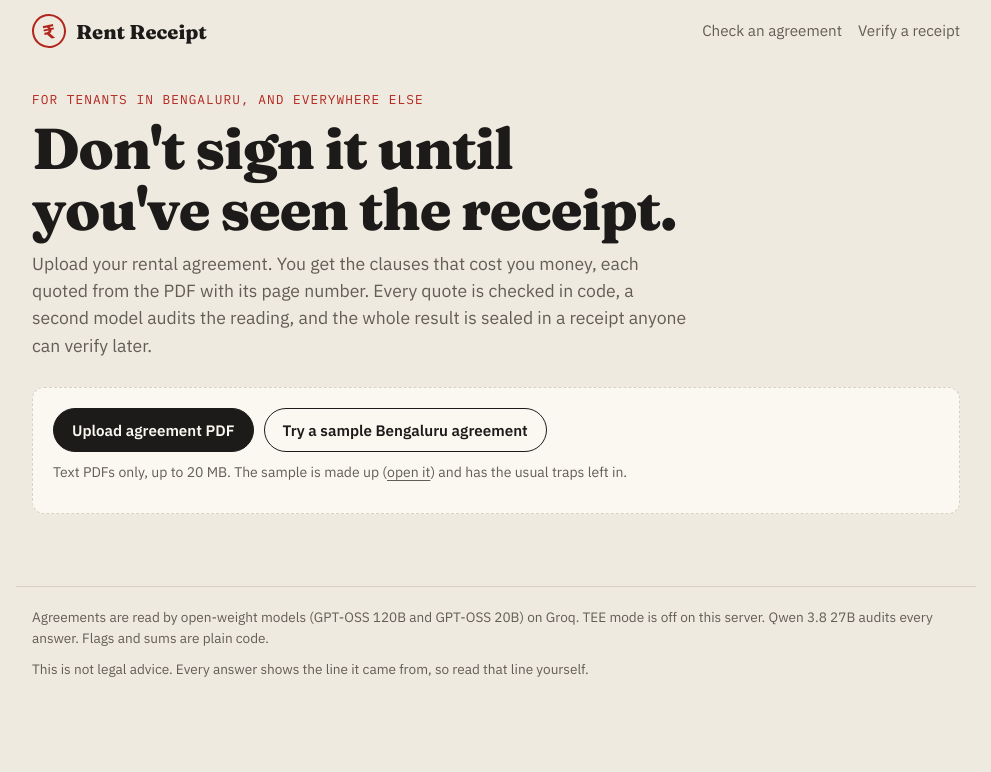
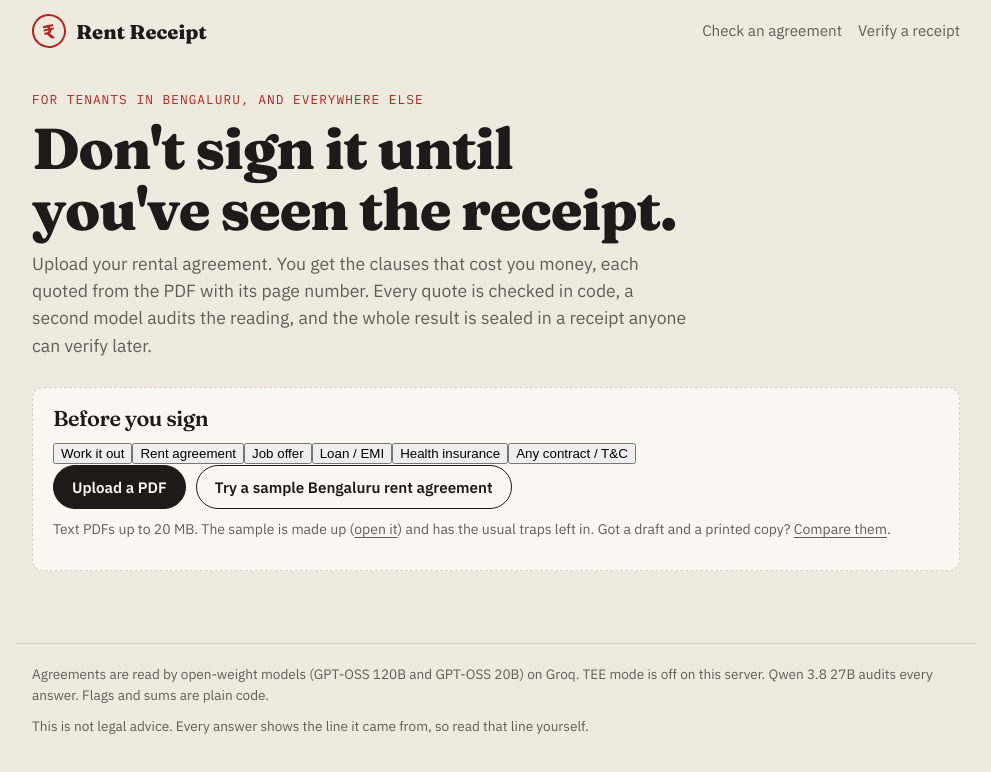
Before and after one commit to abjt01/fineprint, a Next.js app: page / in a window 1280 px wide. Shown: the top 772 px of the page, without its empty margins (144-1135 px from the left). Built offline with nearby package versions, Linux system fonts and the light colour scheme.

Commit message:
review: pick the kind of document, summary tiles from the pack

```diff
--- a/app/api/check/route.js
+++ b/app/api/check/route.js
@@ -12,7 +12,7 @@ const SAMPLE = "bengaluru-rent-agreement.pdf";
 export const POST = route(async (req) => {
   rateLimit(req, "check", 12, 10 * 60_000);
   const form = await req.formData().catch(() => {
-    throw new HttpError(400, "Send the agreement as a PDF file.");
+    throw new HttpError(400, "Send the document as a PDF file.");
   });
   let bytes;
   let name;
@@ -21,10 +21,11 @@ export const POST = route(async (req) => {
     name = SAMPLE;
   } else {
     const file = form.get("file");
-    if (!file || typeof file === "string") throw new HttpError(400, "Choose the agreement PDF first.");
+    if (!file || typeof file === "string") throw new HttpError(400, "Choose the PDF first.");
     if (file.size > MAX_PDF_BYTES) throw new HttpError(413, "That PDF is bigger than 20 MB.");
     bytes = Buffer.from(await file.arrayBuffer());
     name = String(file.name || "agreement.pdf").slice(0, 120);
   }
-  return Response.json(await analyse(bytes, name));
+  const pack = typeof form.get("pack") === "string" ? form.get("pack") : null;
+  return Response.json(await analyse(bytes, name, pack));
 });
--- a/components/Checker.js
+++ b/components/Checker.js
@@ -2,21 +2,34 @@
 
 import Link from "next/link";
 import { useEffect, useRef, useState } from "react";
+import Alarms from "./Alarms";
+import AskBox from "./AskBox";
 import Clause from "./Clause";
-import { rupees, saveReceipt } from "./format";
+import { saveReceipt } from "./format";
 
 const STEPS = [
   "Pulling the text out of every page",
+  "Working out what kind of document this is",
   "Reading the clauses that cost you money",
   "Finding every quote in the PDF, in code",
   "Re-asking where a quote didn't match",
   "Second model auditing each answer",
-  "Working out the red flags",
+  "Working out flags and dates",
   "Sealing the receipt",
+];
+
+export const PACK_CHOICES = [
+  { id: "auto", name: "Work it out" },
+  { id: "rent", name: "Rent agreement" },
+  { id: "job", name: "Job offer" },
+  { id: "loan", name: "Loan / EMI" },
+  { id: "insurance", name: "Health insurance" },
+  { id: "general", name: "Any contract / T&C" },
 ];
 
 export default function Checker() {
   const [state, setState] = useState({ status: "idle" });
+  const [pack, setPack] = useState("auto");
   const [step, setStep] = useState(0);
   const input = useRef(null);
   const results = useRef(null);
@@ -24,18 +37,19 @@ export default function Checker() {
   useEffect(() => {
     if (state.status !== "busy") return;
     setStep(0);
-    const t = setInterval(() => setStep((s) => Math.min(s + 1, STEPS.length - 1)), 700);
+    const t = setInterval(() => setStep((s) => Math.min(s + 1, STEPS.length - 1)), 650);
     return () => clearInterval(t);
   }, [state.status]);
 
   async function run(form) {
+    if (pack !== "auto") form.append("pack", pack);
     setState({ status: "busy" });
     try {
       const res = await fetch("/api/check", { method: "POST", body: form });
       const data = await res.json();
       if (!res.ok) throw new Error(data.error || "That didn't work.");
       saveReceipt(data.receipt);
-      setState({ status: "done", ...data });
+      setState({ status: "done", sample: form.get("sample") === "1", ...data });
       setTimeout(() => results.current?.scrollIntoView({ behavior: "smooth", block: "start" }), 50);
     } catch (err) {
       setState({ status: "error", error: err.message });
@@ -61,19 +75,27 @@ export default function Checker() {
 
   return (
     <>
-      <section className="drop no-print" aria-busy={busy}>
+      <section className="drop no-print" aria-busy={busy} id="review">
+        <h2>Before you sign</h2>
+        <div className="chips" role="radiogroup" aria-label="Kind of document">
+          {PACK_CHOICES.map((p) => (
+            <button key={p.id} type="button" role="radio" aria-checked={pack === p.id} className={`chip${pack === p.id ? " on" : ""}`} onClick={() => setPack(p.id)}>
+              {p.name}
+            </button>
+          ))}
+        </div>
         <div className="drop-actions">
           <button type="button" className="btn primary" disabled={busy} onClick={() => input.current?.click()}>
-            Upload agreement PDF
+            Upload a PDF
           </button>
           <button type="button" className="btn" disabled={busy} onClick={sample}>
-            Try a sample Bengaluru agreement
+            Try a sample Bengaluru rent agreement
           </button>
           <input ref={input} type="file" accept="application/pdf,.pdf" hidden onChange={upload} />
         </div>
         <p className="small muted">
-          Text PDFs only, up to 20 MB. The sample is made up (<a href="/bengaluru-rent-agreement.pdf" target="_blank">open it</a>) and has the
-          usual traps left in.
+          Text PDFs up to 20 MB. The sample is made up (<a href="/bengaluru-rent-agreement.pdf" target="_blank">open it</a>) and has the usual traps
+          left in. Got a draft and a printed copy? <Link href="/compare">Compare them</Link>.
         </p>
         {busy && (
           <ol className="steps" aria-live="polite">
@@ -87,13 +109,13 @@ export default function Checker() {
         {state.status === "error" && <p className="error">{state.error}</p>}
       </section>
 
-      {state.status === "done" && <Result receipt={state.receipt} pages={state.pages} auditRan={state.auditRan} anchor={results} />}
+      {state.status === "done" && <Result {...state} anchor={results} />}
     </>
   );
 }
 
-function Result({ receipt, pages, auditRan, anchor }) {
-  const { clauses, flags, stake, tee, document: doc } = receipt;
+function Result({ receipt, pages, doc, pack, alarms, auditRan, sample, anchor }) {
+  const { clauses, flags, summary, tee, document: file } = receipt;
   const found = clauses.filter((c) => c.found);
   const verified = found.filter((c) => c.check.status === "verified");
   const fixed = verified.filter((c) => c.tries > 1);
@@ -105,20 +127,23 @@ function Result({ receipt, pages, auditRan, anchor }) {
     const blob = new Blob([JSON.stringify(receipt, null, 2)], { type: "application/json" });
     const a = document.createElement("a");
     a.href = URL.createObjectURL(blob);
-    a.download = `${doc.name.replace(/\.pdf$/i, "")}.receipt.json`;
+    a.download = `${file.name.replace(/\.pdf$/i, "")}.receipt.json`;
     a.click();
     URL.revokeObjectURL(a.href);
   }
 
   return (
     <section className="result" ref={anchor}>
+      <p className="pack-line">
+        Read as a <strong>{pack.name.toLowerCase()}</strong>. Not right? Pick the kind above and upload again.
+      </p>
       <div className="trust">
         <Layer ok={verified.length === found.length} title="1. Found in your PDF" detail={`${verified.length} of ${found.length} quotes found on their page by plain string search${fixed.length ? `, ${fixed.length} after the model was asked again` : ""}.`} />
         <Layer
           ok={auditRan && !disagree.length}
           warn={!auditRan || disagree.length > 0}
           title="2. Second opinion"
-          detail={auditRan ? (disagree.length ? `A second model disagrees on ${disagree.length}. Look at those yourself.` : `A second model agrees with all ${audited.length} readings.`) : "The auditor didn't answer this time."}
+          detail={auditRan ? (disagree.length ? `A second model disagrees on ${disagree.length}. Look at ${disagree.length === 1 ? "that one" : "those"} yourself.` : `A second model agrees with all ${audited.length} readings.`) : "The auditor didn't answer this time."}
         />
         <Layer
           ok={signed.length > 0 && signed.length === tee.length}
@@ -128,23 +153,15 @@ function Result({ receipt, pages, auditRan, anchor }) {
         />
       </div>
 
-      {stake && (
+      {summary?.length > 0 && (
         <div className="stake">
-          <div>
-            <span className="stake-label">Deposit</span>
-            <span className="stake-num">{rupees(stake.deposit)}</span>
-            <span className="stake-sub">{Number(stake.depositMonths.toFixed(1))} months of rent</span>
+          {summary.map((t) => (
+            <div key={t.label}>
+              <span className="stake-label">{t.label}</span>
+              <span className="stake-num">{t.value}</span>
+              <span className="stake-sub">{t.sub}</span>
             </div>
-          <div>
-            <span className="stake-label">Fair under the Model Tenancy Act</span>
-            <span className="stake-num">{rupees(stake.fairDeposit)}</span>
-            <span className="stake-sub">two months of rent</span>
-          </div>
-          <div>
-            <span className="stake-label">Cut no matter what</span>
-            <span className="stake-num">{rupees(stake.fixedDeductions)}</span>
-            <span className="stake-sub">{stake.refundDays ? `back after ${stake.refundDays} days` : "no refund date given"}</span>
-          </div>
+          ))}
         </div>
       )}
 
@@ -161,10 +178,11 @@ function Result({ receipt, pages, auditRan, anchor }) {
                     {f.law.act}, Section {f.law.section}. {f.law.note}
                   </p>
                 )}
+                {f.keys.length > 0 && (
                   <p className="flag-links">
                     From:{" "}
                     {f.keys.map((k) => {
-                    const c = clauses.find((x) => x.key === k);
+                      const c = clauses.find((x) => x.key === k && x.check.status === "verified");
                       return c ? (
                         <a key={k} href={`#clause-${k}`}>
                           {c.label} (p.{c.check.page})
@@ -172,12 +190,15 @@ function Result({ receipt, pages, auditRan, anchor }) {
                       ) : null;
                     })}
                   </p>
+                )}
               </li>
             ))}
           </ul>
           <p className="small muted">Flags are worked out by plain code, and only from clauses whose quote was found in the PDF.</p>
         </div>
       )}
+
+      <Alarms alarms={alarms} name={file.name} />
 
       <div className="card">
         <h2>Every clause, with its line</h2>
@@ -188,33 +209,42 @@ function Result({ receipt, pages, auditRan, anchor }) {
         </ul>
       </div>
 
+      <AskBox doc={doc} questions={pack.questions} pages={pages} sample={sample} />
+
       <div className="receipt">
         <div className="receipt-head">
-          <span>RENT RECEIPT</span>
+          <span>RECEIPT</span>
           <span>v{receipt.version}</span>
         </div>
         <dl>
           <dt>Document</dt>
-          <dd>{doc.name}, {doc.pages} pages</dd>
+          <dd>
+            {file.name}, {file.pages} pages
+          </dd>
+          <dt>Read as</dt>
+          <dd>{pack.name}</dd>
           <dt>PDF sha256</dt>
-          <dd className="hash">{doc.sha256}</dd>
+          <dd className="hash">{file.sha256}</dd>
           <dt>Clauses</dt>
-          <dd>{verified.length} verified, {found.length - verified.length} to check, {clauses.length - found.length} not in the agreement</dd>
+          <dd>
+            {verified.length} verified, {found.length - verified.length} to check, {clauses.length - found.length} not in it
+          </dd>
           <dt>Enclave</dt>
           <dd>{tee ? `${signed.length}/${tee.length} replies signed` : "off"}</dd>
           <dt>Receipt digest</dt>
           <dd className="hash">{receipt.digest}</dd>
         </dl>
+        <p className="small receipt-keep">Keep this file. On the day money is deducted, it&apos;s what you check them against.</p>
         <div className="receipt-actions no-print">
           <button type="button" className="btn primary" onClick={download}>
             Download receipt
           </button>
+          <Link className="btn" href="/settle?last=1">
+            Money day
+          </Link>
           <Link className="btn" href="/verify?last=1">
-            Verify it now
+            Verify it
           </Link>
-          <button type="button" className="btn" onClick={() => window.print()}>
-            Print
-          </button>
         </div>
       </div>
     </section>
```
Lines whose indentation alone changed are shown as unchanged.
